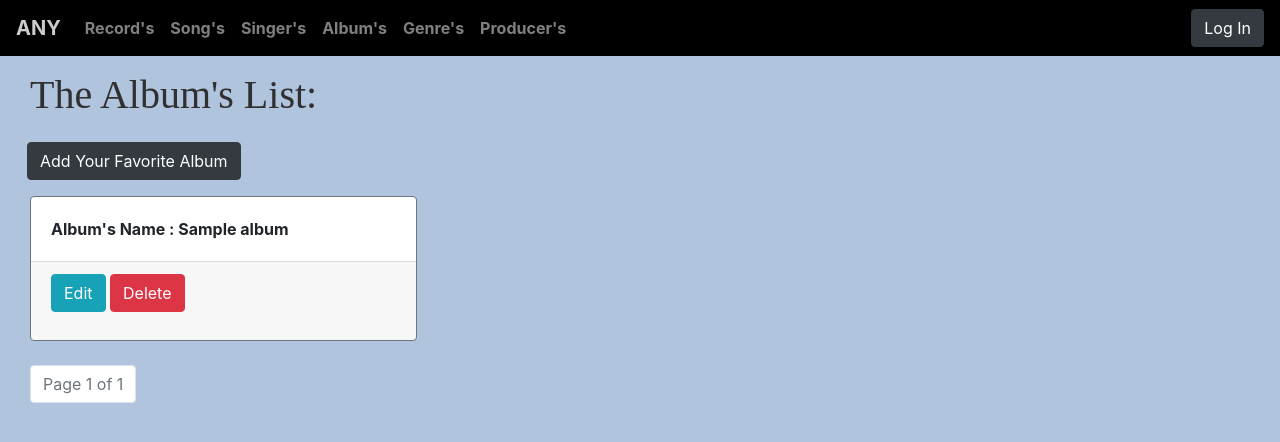
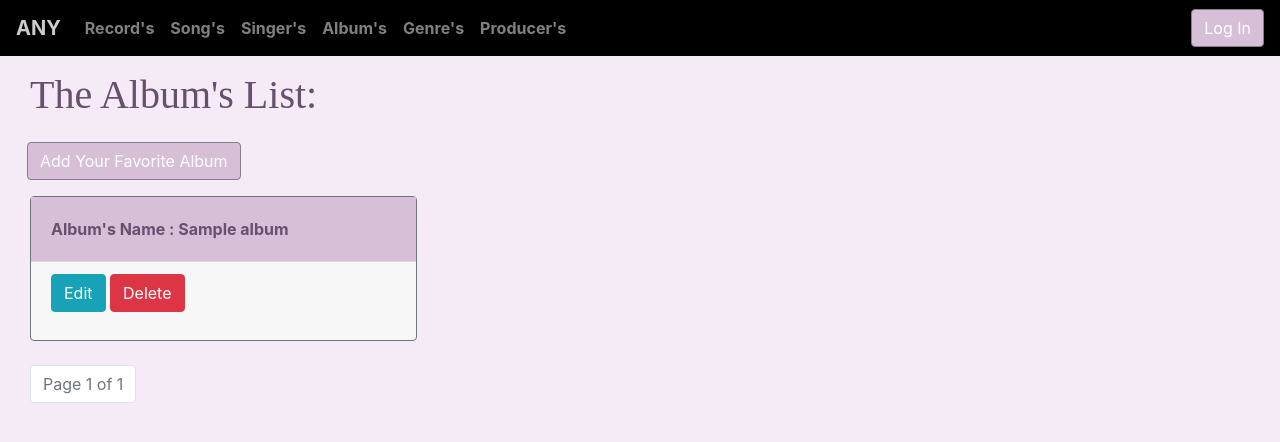
Before and after one commit to yullinisia/FINAL, a Django app: template song/templates/album/albums.html in a window 1280 px wide. Shown: the top 442 px of the page. Run offline with Django 3.2, Linux system fonts and the light colour scheme; the template is opened without the code that fills it: most values are stand-ins (such as "Sample title", 1, 10 or a date in 2020); some libraries are stand-ins or nearby versions.

Commit message:
edit all button

```diff
--- a/song/templates/album/albums.html
+++ b/song/templates/album/albums.html
@@ -19,16 +19,27 @@
         }
 
         h1{
-          color:#303030;
+          color: #67506e;
           font-size: 22;
           font-weight: normal;
           font-variant: normal;
           font-family: broadway;
         }
+        .btn-light {
+        color: #fff;
+        background-color:#D8BFD8;
+        border-color: #8B7B8B;
+        }
+        .card-body {
+          background-color: #D8BFD8!important;
+        }
+        .card-text {
+          color: #67506e!important;
+        }
         </style>
 </head>
 
-<body style="background-color: lightsteelblue;">
+<body style="background-color: #f5ebf7;">
     <nav class="navbar navbar-expand-sm navbar-custom">
         <a class="navbar-brand" href="{% url 'index' %}"><b>ANY</b></a>
         <div class="collapse navbar-collapse" id="navbarNav">
@@ -43,13 +54,13 @@
         </div>
             <div>
               {% if user.is_authenticated %}
-              <b style="color: silver">Hello, {{ user.get_username }} | </b>
-              <a type="button" class="btn btn-dark" href="{% url 'logout' %}?next={{ request.path }}">Log Out</a>
+              <b style="color: #EED2EE">Hello, {{ user.get_username }} | </b>
+              <a type="button" class="btn btn-light" href="{% url 'logout' %}?next={{ request.path }}">Log Out</a>
               {% else %}
               {% if 'login' in request.path %}
-              <a  type="button" class="btn btn-dark" href="{% url 'login' %}?next={{ '/' }}">Log In</a>
+              <a  type="button" class="btn btn-light" href="{% url 'login' %}?next={{ '/' }}">Log In</a>
               {% else %}
-              <a  type="button" class="btn btn-dark" href="{% url 'login' %}?next={{ request.path }}">Log In</a>
+              <a  type="button" class="btn btn-light" href="{% url 'login' %}?next={{ request.path }}">Log In</a>
               {% endif %}
               {% endif %}
           </div>
@@ -59,7 +70,7 @@
             <h1 style="padding: 15px;"> The Album's List: </h3>
             <p>
                 <a href="{% url 'add_album' %}" style="padding: 12px;">
-                    <button type="button" class="btn btn-dark">Add Your Favorite Album</button>
+                    <button type="button" class="btn btn-light">Add Your Favorite Album</button>
                 </a></p>
             <div class="col-12">
                     <div class="row row-cols-1 row-cols-md-3">
```
Also changed, not shown: song/templates/index.html (+4 -4 lines), song/templates/record/record.html (+4 -4 lines), song/templates/singer/singer_form.html (+5 -5 lines), song/templates/singer/singers.html (+7 -7 lines), song/templates/song/song_form.html (+5 -5 lines), song/templates/song/songs.html (+6 -6 lines).
